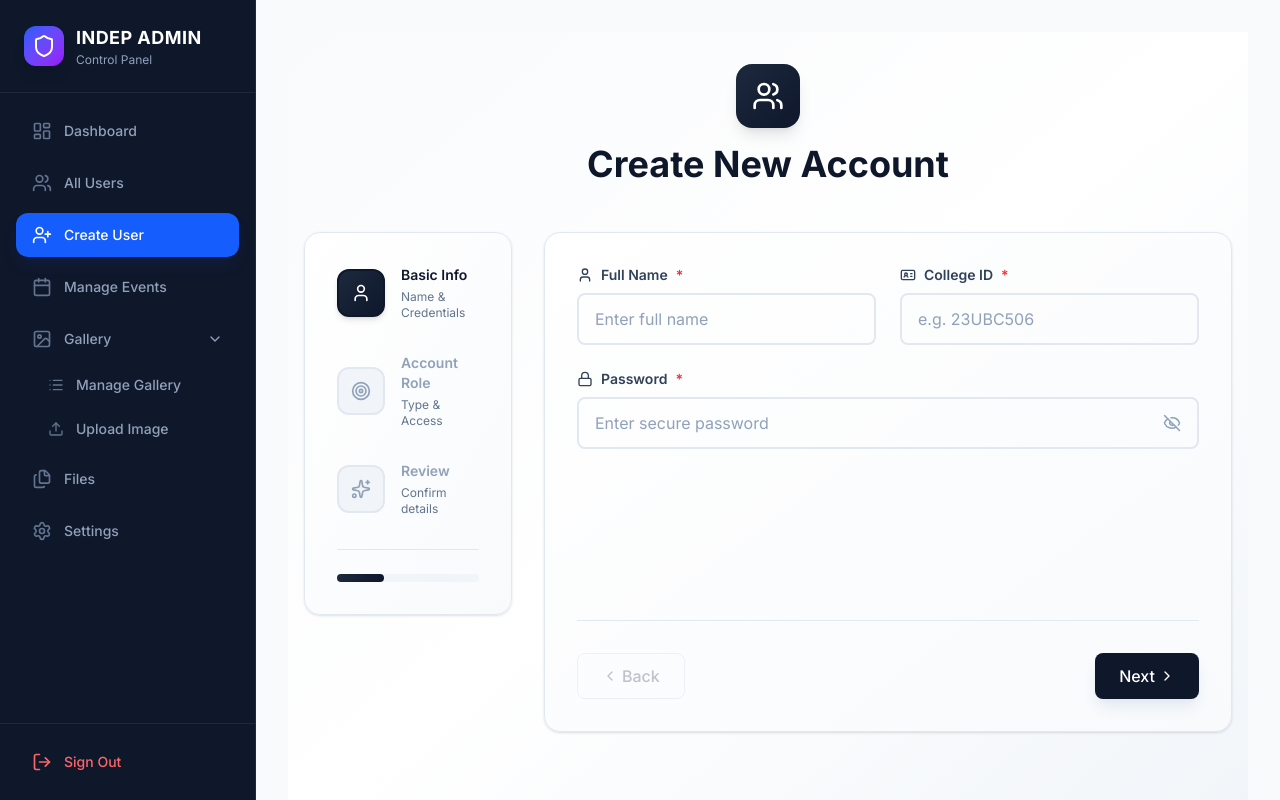
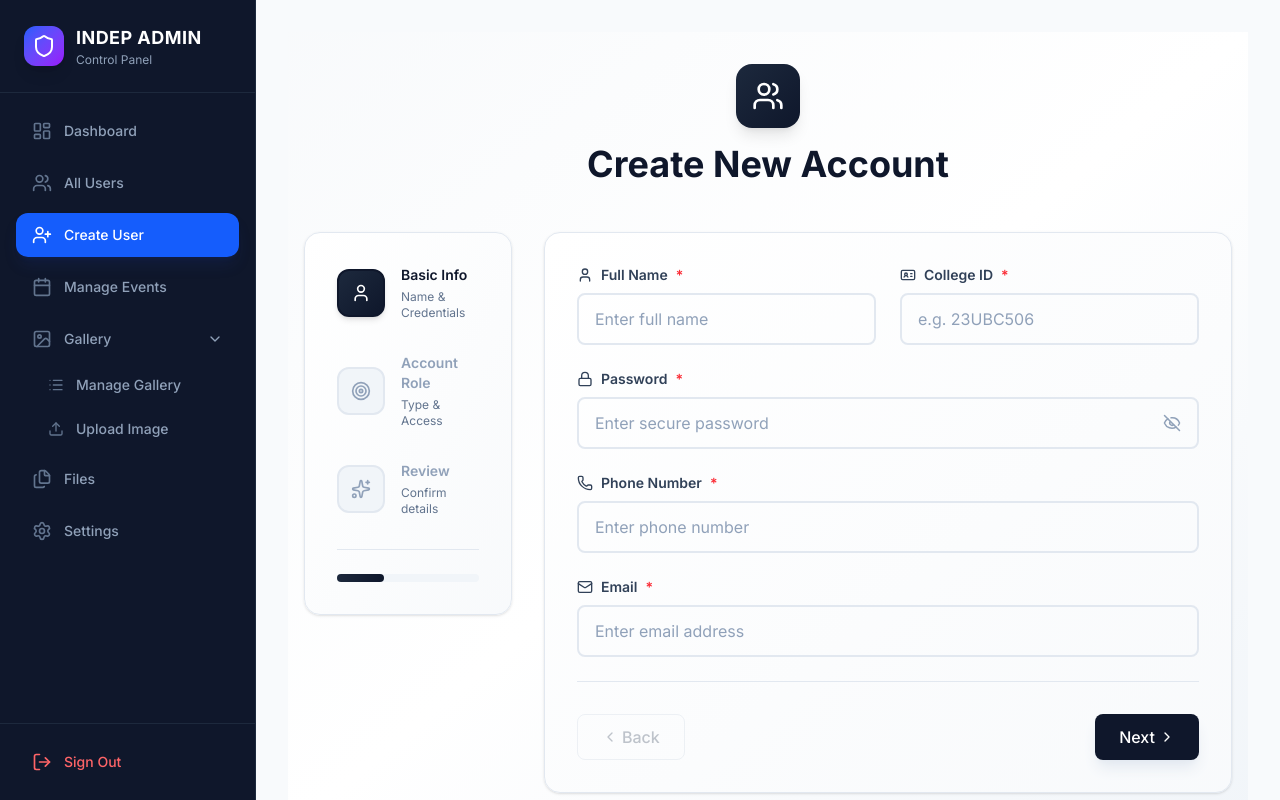
Before and after one commit to JWS-Technology/indep, a Next.js app: page /admin/create-user in a window 1280 px wide. Built offline with nearby package versions, Linux system fonts and the light colour scheme.

Commit message:
added email and phone number

```diff
--- a/app/admin/create-user/page.tsx
+++ b/app/admin/create-user/page.tsx
@@ -21,6 +21,8 @@ import {
     Settings,
     Eye,
     EyeOff,
+    Phone,
+    Mail
 } from "lucide-react";
 
 export default function AddUserPage() {
@@ -31,7 +33,10 @@ export default function AddUserPage() {
         role: "student",
         department: "",
         shift: "",
+        email: "",
+        phone: ""
     });
+    console.log(form)
 
     const [loading, setLoading] = useState(false);
     const [message, setMessage] = useState("");
@@ -286,6 +291,70 @@ export default function AddUserPage() {
                                             </div>
                                             {isFieldInvalid('password') && <p className="text-red-500 text-xs flex items-center mt-1"><AlertCircle className="w-3 h-3 mr-1" /> Required</p>}
                                         </div>
+
+                                        {/* phone number */}
+                                        <div className="space-y-2">
+                                            <label className="flex items-center space-x-2 text-sm font-semibold text-slate-700">
+                                                <Phone className="w-4 h-4" />
+                                                <span>Phone Number</span>
+                                                <span className="text-red-500">*</span>
+                                            </label>
+
+                                            <div
+                                                className={`relative flex items-center pr-4 rounded-lg border-2 transition-all duration-200 ${isFieldInvalid('phone')
+                                                    ? 'border-red-300 bg-red-50'
+                                                    : 'border-slate-200 hover:border-slate-300 focus-within:border-slate-400'
+                                                    }`}
+                                            >
+                                                <input
+                                                    type="tel"
+                                                    placeholder="Enter phone number"
+                                                    className="w-full bg-transparent rounded-lg px-4 py-3 text-slate-900 placeholder-slate-400 focus:outline-none"
+                                                    value={form.phone}
+                                                    onChange={(e) => handleInputChange('phone', e.target.value)}
+                                                    required
+                                                />
+                                            </div>
+
+                                            {isFieldInvalid('phone') && (
+                                                <p className="text-red-500 text-xs flex items-center mt-1">
+                                                    <AlertCircle className="w-3 h-3 mr-1" /> Required
+                                                </p>
+                                            )}
+                                        </div>
+
+                                        {/* EMAIL */}
+                                        <div className="space-y-2">
+                                            <label className="flex items-center space-x-2 text-sm font-semibold text-slate-700">
+                                                <Mail className="w-4 h-4" />
+                                                <span>Email</span>
+                                                <span className="text-red-500">*</span>
+                                            </label>
+
+                                            <div
+                                                className={`relative flex items-center pr-4 rounded-lg border-2 transition-all duration-200 ${isFieldInvalid('email')
+                                                        ? 'border-red-300 bg-red-50'
+                                                        : 'border-slate-200 hover:border-slate-300 focus-within:border-slate-400'
+                                                    }`}
+                                            >
+                                                <input
+                                                    type="email"
+                                                    placeholder="Enter email address"
+                                                    className="w-full bg-transparent rounded-lg px-4 py-3 text-slate-900 placeholder-slate-400 focus:outline-none"
+                                                    value={form.email}
+                                                    onChange={(e) => handleInputChange('email', e.target.value)}
+                                                    required
+                                                />
+                                            </div>
+
+                                            {isFieldInvalid('email') && (
+                                                <p className="text-red-500 text-xs flex items-center mt-1">
+                                                    <AlertCircle className="w-3 h-3 mr-1" /> Required
+                                                </p>
+                                            )}
+                                        </div>
+
+
                                     </div>
                                 )}
 
```
